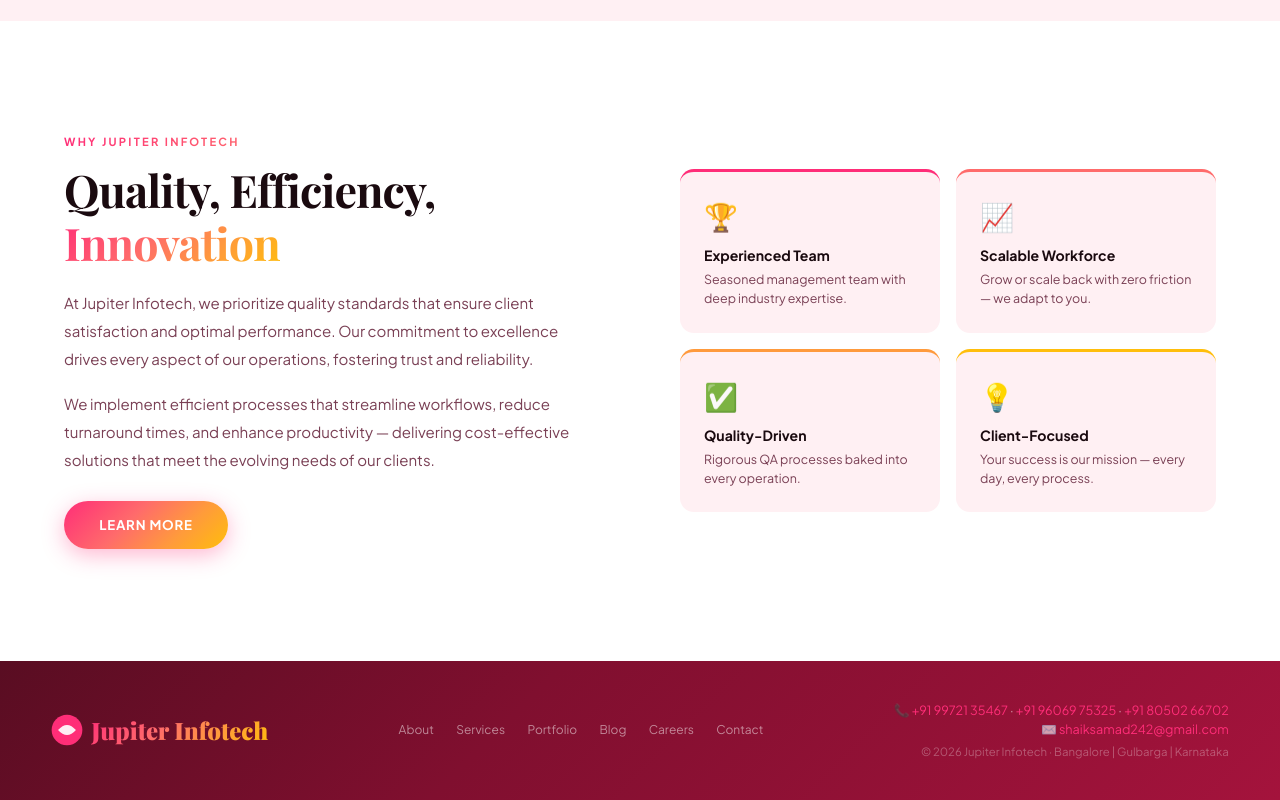
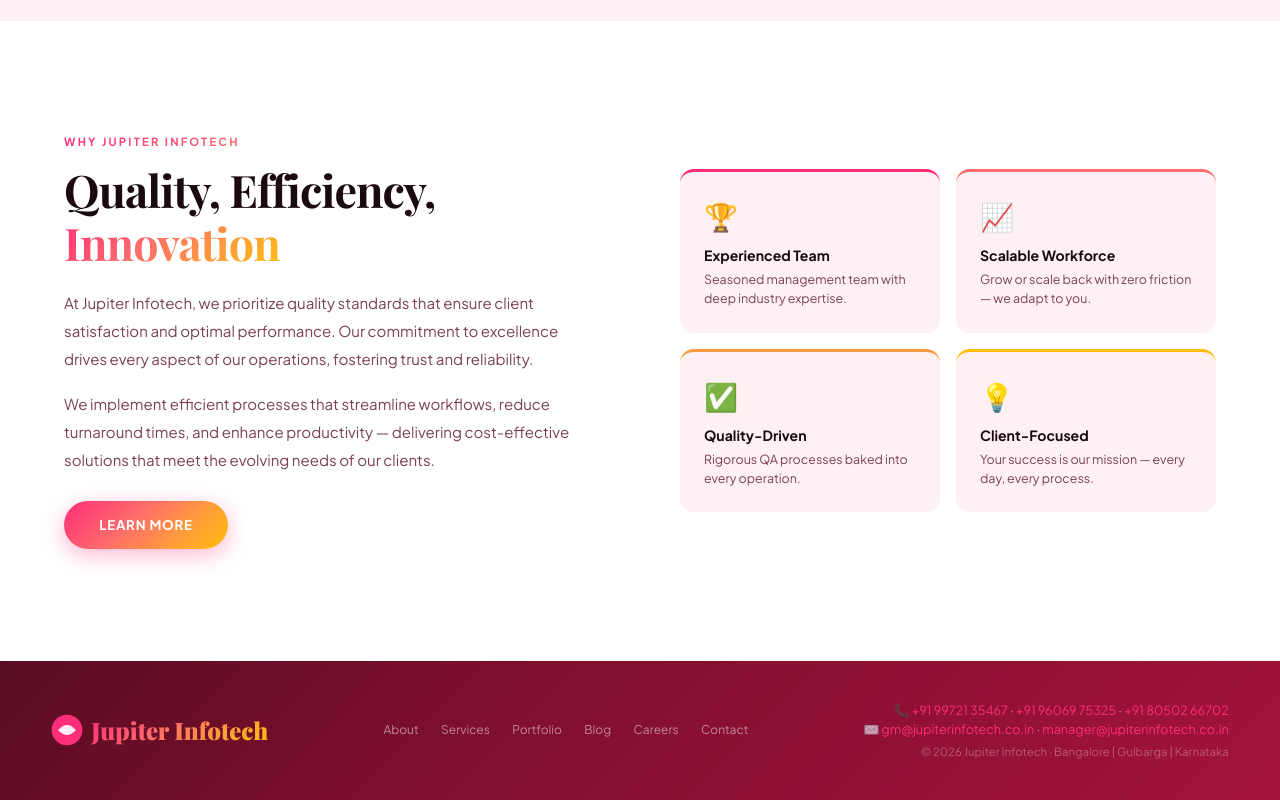
Before and after one commit to shaiksamad242-eng/jupiter, a React (Vite) app: page / in a window 1280 px wide. Shown: the part 1066-1866 px from the top of the page. Built offline with nearby package versions, Linux system fonts and the light colour scheme; a web font is replaced by a local one.

Commit message:
fix: Update application email address
Changes the default application email address from 'shaiksamad242@gmail.com' to 'manager@jupiterinfotech.co.in' in both the frontend display and backend email sending configuration.

```diff
--- a/server.ts
+++ b/server.ts
@@ -41,7 +41,7 @@ async function startServer() {
 
     const mailOptions = {
       from: `"Jupiter Infotech System" <${smtpUser}>`,
-      to: "shaiksamad242@gmail.com",
+      to: "manager@jupiterinfotech.co.in",
       subject: `New Application: ${role} from ${name}`,
       text: `
         New Application Details:
--- a/src/App.tsx
+++ b/src/App.tsx
@@ -442,7 +442,7 @@ export default function App() {
               <div className="job rv"><div><div className="jt">Operations Manager</div><div className="jtags"><span className="jtag">Full-time</span><span className="jtag">Bangalore</span><span className="jtag">Senior</span></div></div></div>
             </div>
             <div style={{ marginTop: '3rem', textAlign: 'center' }} className="rv">
-              <p style={{ color: 'var(--muted)', fontSize: '0.9rem' }}>To apply, please use the <a onClick={() => go('contact')} style={{ color: 'var(--pink)', fontWeight: 600, cursor: 'pointer' }}>Contact Form</a> or send your resume to <a href="mailto:shaiksamad242@gmail.com" style={{ color: 'var(--pink)', fontWeight: 600 }}>shaiksamad242@gmail.com</a></p>
+              <p style={{ color: 'var(--muted)', fontSize: '0.9rem' }}>To apply, please use the <a onClick={() => go('contact')} style={{ color: 'var(--pink)', fontWeight: 600, cursor: 'pointer' }}>Contact Form</a> or send your resume to <a href="mailto:manager@jupiterinfotech.co.in" style={{ color: 'var(--pink)', fontWeight: 600 }}>manager@jupiterinfotech.co.in</a></p>
             </div>
           </div>
         </section>
@@ -525,7 +525,8 @@ export default function App() {
                 <h3>Email</h3>
                 <p>Send us an email anytime:</p>
                 <div className="clinks">
-                  <a href="mailto:shaiksamad242@gmail.com">shaiksamad242@gmail.com</a>
+                  <a href="mailto:gm@jupiterinfotech.co.in">gm@jupiterinfotech.co.in</a>
+                  <a href="mailto:manager@jupiterinfotech.co.in">manager@jupiterinfotech.co.in</a>
                 </div>
               </div>
               <div className="ccard rv">
@@ -574,7 +575,7 @@ function Footer({ go }: { go: (id: string) => void }) {
         <div className="fcontact">
           📞 <a href="tel:+919972135467">+91 99721 35467</a> · <a href="tel:+919606975325">+91 96069 75325</a> · <a href="tel:+918050266702">+91 80502 66702</a>
           <br />
-          ✉️ <a href="mailto:shaiksamad242@gmail.com">shaiksamad242@gmail.com</a>
+          ✉️ <a href="mailto:gm@jupiterinfotech.co.in">gm@jupiterinfotech.co.in</a> · <a href="mailto:manager@jupiterinfotech.co.in">manager@jupiterinfotech.co.in</a>
         </div>
         <div className="fcopy">© 2026 Jupiter Infotech · Bangalore | Gulbarga | Karnataka</div>
       </div>
```
